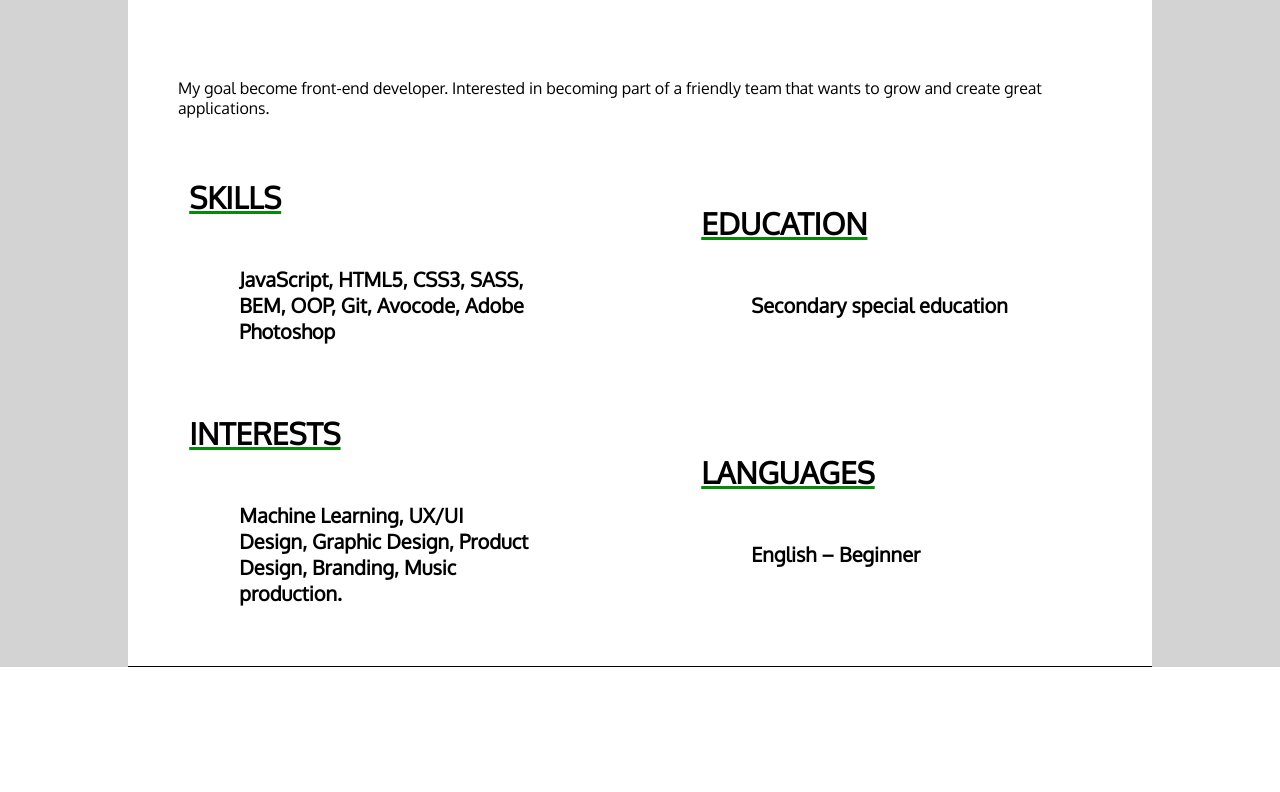
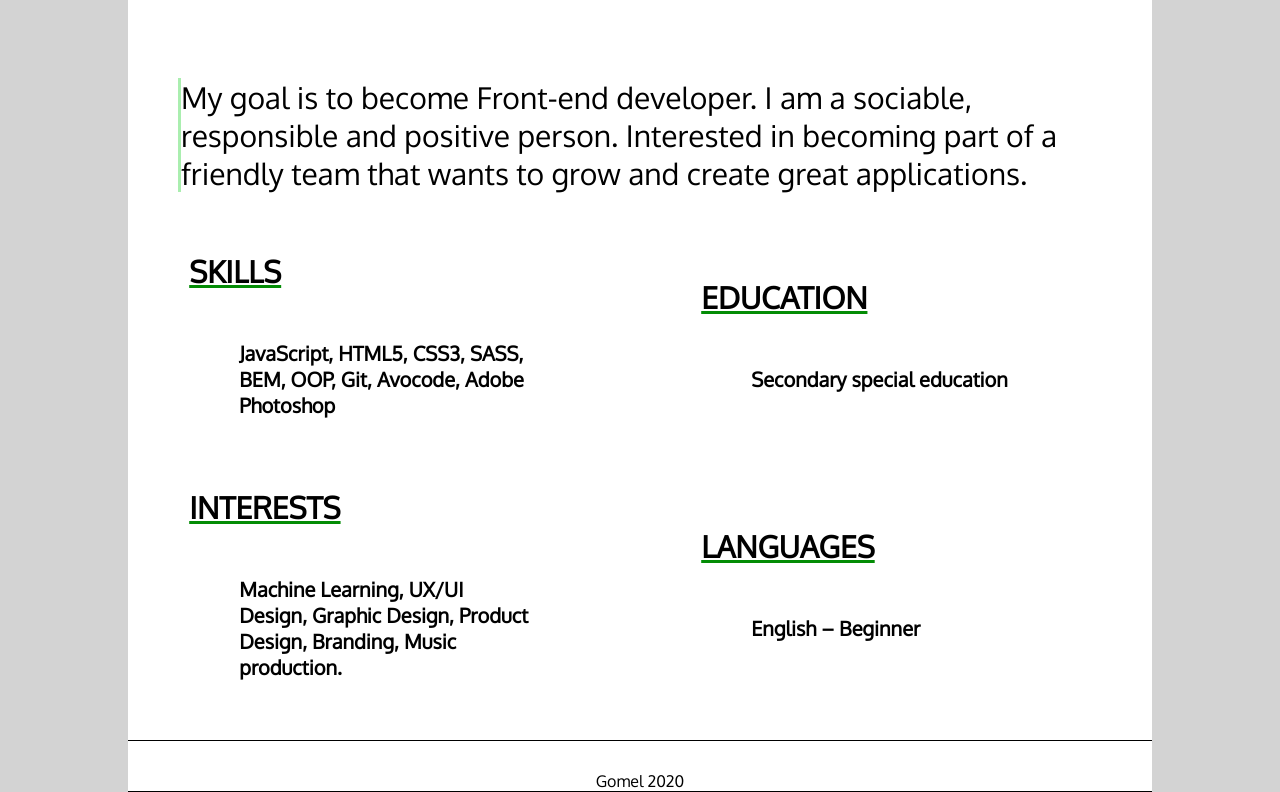
Before and after one commit to Force-User/rsschool-cv, a plain HTML site: page index.html in a window 1280 px wide. Shown: the part 300-1092 px from the top of the page. Before the commit the page ends 967 px from the top, so only its background shows below. Drawn offline with Linux system fonts and the light colour scheme.

Commit message:
fix: implement correct image display

```diff
--- a/index.html
+++ b/index.html
@@ -8,7 +8,7 @@
       rel="stylesheet"
     />
     <link rel="stylesheet" href="style.css" />
-    <title>Document</title>
+    <title>Resume</title>
   </head>
   <body>
         <header>
@@ -60,7 +60,7 @@
                 </ul>
               </div>
               <img
-          src="/img/photo-1555445091-5a8b655e8a4a.jpg"
+                src="img/photo-1555445091-5a8b655e8a4a.jpg"
                 alt=""
                 class="header__img"
               />
@@ -68,9 +68,10 @@
           </header>
           <section>
             <div class="container">
-        <p class="info-block__text">
-          My goal become front-end developer. Interested in becoming part of a
-          friendly team that wants to grow and create great applications.
+              <p class="info-block__summary">
+                My goal is to become Front-end developer.
+                I am a sociable, responsible and positive person.
+                Interested in becoming part of a friendly team that wants to grow and create great applications.
               </p>
 
               <ul class="info">
@@ -99,5 +100,11 @@
               </ul>
             </div>
           </section>
+          <footer>
+            <div class="container">
+              Gomel 2020
+            </div>
+          </footer>
+
   </body>
 </html>
```
Lines whose indentation alone changed are shown as unchanged.
